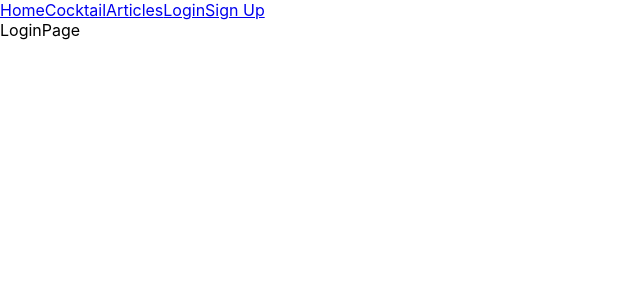
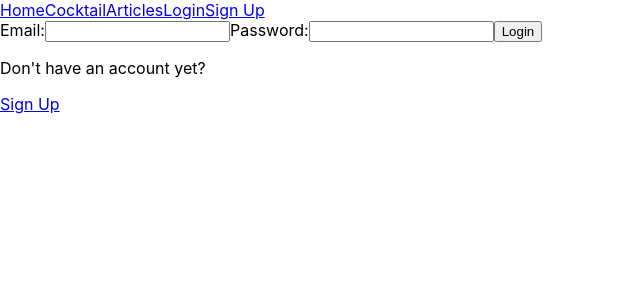
Before and after one commit to natcaze/Project3_client, a React (Create React App) app: page /pages/login in a window 1280 px wide. Shown: the top 300 px of the page, without its empty margins (0-640 px from the left). Built offline with nearby package versions, Linux system fonts and the light colour scheme.

Commit message:
Login page done + auth.context created

```diff
--- /dev/null
+++ b/src/contexts/auth.context.js
@@ -0,0 +1,60 @@
+import { useState, useEffect, createContext } from 'react';
+import axios from 'axios';
+
+//Create the context
+const AuthContext = createContext();
+
+//Create the wrapper
+function AuthProviderWrapper(props) {
+  const [loggedIn, setLoggedIn] = useState(false);
+  const [user, setUser] = useState(null);
+  const [loading, setLoading] = useState(true);
+
+  const storeToken = (token) => {
+    localStorage.setItem('authToken', token);
+  };
+
+  const authenticateUser = async () => {
+    try {
+      const storedToken = localStorage.getItem('authToken');
+
+      if (storedToken) {
+        const response = await axios.get(`${process.env.REACT_APP_API_URL}/verify`, {
+          headers: { Authorization: `Bearer ${storedToken}` },
+        });
+        //The next part happens if the login was succesfful
+        setLoggedIn(true);
+        setUser(response.data);
+        setLoading(false);
+      } else {
+        setLoggedIn(false);
+        setUser(null);
+        setLoading(false);
+      }
+    } catch (error) {
+      //if there's a problem with auth, we don't want a logged in user
+      setLoggedIn(false);
+      setUser(null);
+      setLoading(false);
+    }
+  };
+
+  useEffect(() => {
+    authenticateUser();
+  }, []);
+
+  const logout = () => {
+    //first, we remove the token from the local storage
+    localStorage.removeItem('authToken');
+    //we run authenticate again to reset the states
+    authenticateUser();
+  };
+
+  return (
+    <AuthContext.Provider value={{ loggedIn, user, loading, storeToken, authenticateUser, logout }}>
+      {props.children}
+    </AuthContext.Provider>
+  );
+}
+
+export { AuthContext, AuthProviderWrapper };
--- a/src/index.js
+++ b/src/index.js
@@ -4,14 +4,16 @@ import './index.css';
 import App from './App';
 import reportWebVitals from './reportWebVitals';
 import { BrowserRouter as Router } from 'react-router-dom';
-/* import { AuthProviderWrapper } from './contexts/auth.context'; */
+ import { AuthProviderWrapper } from './contexts/auth.context';
 
 const root = ReactDOM.createRoot(document.getElementById('root'));
 root.render(
   <React.StrictMode>
+  <AuthProviderWrapper>
   <Router>
     <App />
   </Router>
+  </AuthProviderWrapper>
   </React.StrictMode>
 );
 
--- a/src/pages/LoginPage.jsx
+++ b/src/pages/LoginPage.jsx
@@ -1,9 +1,52 @@
-import React from 'react'
+import { useState, useContext } from 'react';
+import axios from 'axios';
+import { Link, useNavigate } from 'react-router-dom';
+import { AuthContext } from '../contexts/auth.context';
 
-function LoginPage() {
+function Login(props) {
+  const [email, setEmail] = useState('');
+  const [password, setPassword] = useState('');
+  const [errorMessage, setErrorMessage] = useState(undefined);
+
+  const navigate = useNavigate();
+  const { storeToken, authenticateUser } = useContext(AuthContext);
+
+  const handleEmail = (e) => setEmail(e.target.value);
+  const handlePassword = (e) => setPassword(e.target.value);
+
+  const handleLoginSubmit = async (e) => {
+    e.preventDefault();
+    try {
+      const response = await axios.post(`${process.env.REACT_APP_API_URL}/pages/login`, {email,password });
+
+      storeToken(response.data.authToken);
+
+      authenticateUser();
+
+      navigate('/');
+    } catch (error) {
+      const errorDescription = error.response.data.message;
+      setErrorMessage(errorDescription);
+    }
+  };
+
   return (
-    <div>LoginPage</div>
-  )
+    <div>
+      <form onSubmit={handleLoginSubmit}>
+        <label>Email:</label>
+        <input type="email" name="email" value={email} onChange={handleEmail} />
+
+        <label>Password:</label>
+        <input type="password" name="password" value={password} onChange={handlePassword} />
+
+        <button type="submit">Login</button>
+      </form>
+      {errorMessage && <p className="error-message">{errorMessage}</p>}
+
+      <p>Don't have an account yet?</p>
+      <Link to={'/pages/signup'}> Sign Up</Link>
+    </div>
+  );
 }
 
-export default LoginPage
+export default Login;
```
